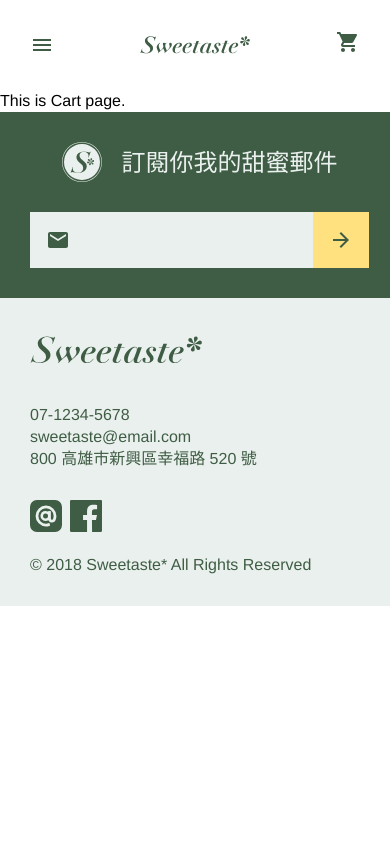
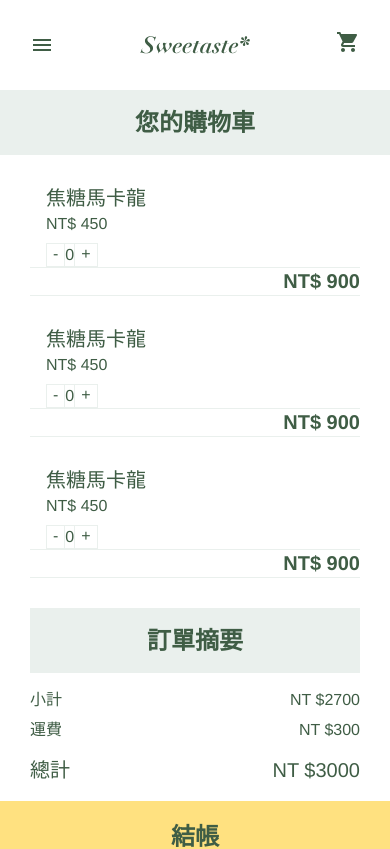
Before and after one commit to Xiawpohr/sweetaste, a React (Create React App) app: page /cart in a window 390 px wide. Shown: the top 849 px of the page. Built offline with nearby package versions, Linux system fonts and the light colour scheme.

Commit message:
add styled mobile cart page

```diff
--- a/src/App.js
+++ b/src/App.js
@@ -2,7 +2,6 @@ import React from 'react'
 import { ThemeProvider } from 'styled-components'
 import AppRouter from './routers/AppRouter.js'
 import configureTheme from './configureTheme.js'
-import 'normalize.css/normalize.css'
 import './injectGlobalStyle.js'
 
 const theme = configureTheme()
--- /dev/null
+++ b/src/components/CartContent.js
@@ -0,0 +1,33 @@
+import React from 'react'
+import Mobile from './Mobile.js'
+import Desktop from './Desktop.js'
+import CartItem from './CartItem.js'
+import Container from '../styles/Container.js'
+import Box from '../styles/Box.js'
+import Text from '../styles/Text.js'
+
+const CartContent = () => (
+  <div>
+    <Mobile>
+      <Text py={1} fontSize={2} fontWeight={600} color='darkGreen' bg='lightGreen' textAlign='center'>您的購物車</Text>
+      <Container>
+        <Box py={3} >
+          <Box>
+            <CartItem />
+          </Box>
+          <Box pt={3}>
+            <CartItem />
+          </Box>
+          <Box pt={3}>
+            <CartItem />
+          </Box>
+        </Box>
+      </Container>
+    </Mobile>
+    <Desktop>
+
+    </Desktop>
+  </div>
+)
+
+export default CartContent
--- /dev/null
+++ b/src/components/CartItem.js
@@ -0,0 +1,34 @@
+import React from 'react'
+import Mobile from './Mobile.js'
+import Desktop from './Desktop.js'
+import Counter from './Counter.js'
+import Flex from '../styles/Flex.js'
+import Box from '../styles/Box.js'
+import Background from '../styles/Background.js'
+import Text from '../styles/Text.js'
+import strawberrySmoothe from '../images/strawberry-smoothe.jpg'
+
+const CartItem = () => (
+  <div>
+    <Mobile>
+      <Flex pb={8.5}>
+        <Box mr={1} width={157} >
+          <Background height={106} backgroundImage={`url(${strawberrySmoothe})`}/>
+        </Box>
+        <Box>
+          <Text fontSize={1} fontWeight={200} color='darkGreen'>焦糖馬卡龍</Text>
+          <Text mb={0} fontSize={0} fontWeight={200} color='darkGreen'>NT$ 450</Text>
+          <Counter />
+        </Box>
+      </Flex>
+      <Box py={8.5} borderTop='1px solid' borderBottom='1px solid' borderColor='lightGreen'>
+        <Text fontSize={1} fontWeight={600} color='darkGreen' textAlign='right'>NT$ 900</Text>
+      </Box>
+    </Mobile>
+    <Desktop>
+
+    </Desktop>
+  </div>
+)
+
+export default CartItem
--- /dev/null
+++ b/src/components/CartSummary.js
@@ -0,0 +1,37 @@
+import React from 'react'
+import Mobile from './Mobile'
+import Desktop from './Desktop'
+import Container from '../styles/Container.js'
+import Flex from '../styles/Flex.js'
+import Text from '../styles/Text.js'
+import Button from '../styles/Button.js'
+
+const CartSummary = () => (
+  <div>
+    <Mobile>
+      <Container>
+        <Text p={1} fontSize={2} fontWeight={600} color='darkGreen' bg='lightGreen' textAlign='center'>訂單摘要</Text>
+        <Flex pt={1} justifyContent='space-between'>
+          <Text fontSize={0} fontWeight={200} color='darkGreen'>小計</Text>
+          <Text fontSize={0} fontWeight={200} color='darkGreen'>NT $2700</Text>
+        </Flex>
+        <Flex pt={0} justifyContent='space-between'>
+          <Text fontSize={0} fontWeight={200} color='darkGreen'>運費</Text>
+          <Text fontSize={0} fontWeight={200} color='darkGreen'>NT $300</Text>
+        </Flex>
+        <Flex py={1} justifyContent='space-between'>
+          <Text fontSize={1} fontWeight={400} color='darkGreen'>總計</Text>
+          <Text fontSize={1} fontWeight={400} color='darkGreen'>NT $3000</Text>
+        </Flex>
+      </Container>
+      <Button width={1}>
+        <Text fontSize={2} fontWeight={600} color='darkGreen' textAlign='center'>結帳</Text>
+      </Button>
+    </Mobile>
+    <Desktop>
+
+    </Desktop>
+  </div>
+)
+
+export default CartSummary
--- /dev/null
+++ b/src/components/Counter.js
@@ -0,0 +1,60 @@
+import React from 'react'
+import Flex from '../styles/Flex.js'
+import Box from '../styles/Box.js'
+import Button from '../styles/Button.js'
+import Text from '../styles/Text.js'
+
+class Counter extends React.Component {
+  constructor (props) {
+    super(props)
+    this.state = {
+      value: 0
+    }
+    this.add = this.add.bind(this)
+    this.substract = this.substract.bind(this)
+  }
+
+  add () {
+    this.setState({
+      value: this.state.value + 1
+    })
+  }
+
+  substract () {
+    if (this.state.value > 0) {
+      this.setState({
+        value: this.state.value - 1
+      })
+    }
+  }
+
+  render () {
+    return (
+      <Flex>
+        <Box width={48} height={48} border='1px solid' borderColor='lightGreen'>
+          <Button width={1} p={12} bg='white' onClick={this.substract}>
+            <Text fontSize={0} fontWeight={200} color='darkGreen' textAlign='center'>
+              -
+            </Text>
+          </Button>
+        </Box>
+        <Box width={48} height={48} ml='-1px' border='1px solid' borderColor='lightGreen'>
+          <Flex p={12} justifyContent='center' alignItems='center'>
+            <Text fontSize={0} fontWeight={200} color='darkGreen' textAlign='center'>
+              {this.state.value}
+            </Text>
+          </Flex>
+        </Box>
+        <Box width={48} height={48} ml='-1px' border='1px solid' borderColor='lightGreen'>
+          <Button width={1} p={12} bg='white' onClick={this.add}>
+            <Text fontSize={0} fontWeight={200} color='darkGreen' textAlign='center'>
+              +
+            </Text>
+          </Button>
+        </Box>
+      </Flex>
+    )
+  }
+}
+
+export default Counter
--- a/src/injectGlobalStyle.js
+++ b/src/injectGlobalStyle.js
@@ -7,6 +7,7 @@ injectGlobal`
 
   html {
     font-size: 625%;
+    -webkit-text-size-adjust: 100%;
   }
 
   body {
@@ -16,4 +17,178 @@ injectGlobal`
     font-size: 0.16rem;
     line-height: 1.375;
   }
+
+  h1 {
+    font-size: 2em;
+    margin: 0.67em 0;
+  }
+
+  hr {
+    box-sizing: content-box;
+    height: 0;
+    overflow: visible;
+  }
+
+  pre {
+    font-family: monospace, monospace;
+    font-size: 1em;
+  }
+
+  a {
+    background-color: transparent;
+  }
+
+  abbr[title] {
+    border-bottom: none;
+    text-decoration: underline;
+    text-decoration: underline dotted;
+  }
+
+  b,
+  strong {
+    font-weight: bolder;
+  }
+
+  code,
+  kbd,
+  samp {
+    font-family: monospace, monospace;
+    font-size: 1em;
+  }
+
+  small {
+    font-size: 80%;
+  }
+
+  sub,
+  sup {
+    font-size: 75%;
+    line-height: 0;
+    position: relative;
+    vertical-align: baseline;
+  }
+
+  sub {
+    bottom: -0.25em;
+  }
+
+  sup {
+    top: -0.5em;
+  }
+
+  img {
+    border-style: none;
+  }
+
+  button,
+  input,
+  optgroup,
+  select,
+  textarea {
+    font-family: inherit;
+    font-size: 100%;
+    margin: 0;
+  }
+
+  button,
+  input {
+    overflow: visible;
+  }
+
+  button,
+  select {
+    text-transform: none;
+  }
+
+  button,
+  [type="button"],
+  [type="reset"],
+  [type="submit"] {
+    -webkit-appearance: button;
+    cursor: pointer;
+  }
+
+  button::-moz-focus-inner,
+  [type="button"]::-moz-focus-inner,
+  [type="reset"]::-moz-focus-inner,
+  [type="submit"]::-moz-focus-inner {
+    border-style: none;
+    padding: 0;
+  }
+
+  button:-moz-focusring,
+  [type="button"]:-moz-focusring,
+  [type="reset"]:-moz-focusring,
+  [type="submit"]:-moz-focusring {
+    outline: 1px dotted ButtonText;
+  }
+
+  button:focus,
+  [type="button"]:focus,
+  [type="reset"]:focus,
+  [type="submit"]:focus {
+    outline: none;
+  }
+
+  fieldset {
+    padding: 0.35em 0.75em 0.625em;
+  }
+
+  legend {
+    box-sizing: border-box;
+    color: inherit;
+    display: table;
+    max-width: 100%;
+    padding: 0;
+    white-space: normal;
+  }
+
+  progress {
+    vertical-align: baseline;
+  }
+
+  textarea {
+    overflow: auto;
+  }
+
+  [type="checkbox"],
+  [type="radio"] {
+    box-sizing: border-box;
+    padding: 0;
+  }
+
+  [type="number"]::-webkit-inner-spin-button,
+  [type="number"]::-webkit-outer-spin-button {
+    height: auto;
+  }
+
+  [type="search"] {
+    -webkit-appearance: textfield;
+    outline-offset: -2px;
+  }
+
+  [type="search"]::-webkit-search-decoration {
+    -webkit-appearance: none;
+  }
+
+  ::-webkit-file-upload-button {
+    -webkit-appearance: button;
+    font: inherit;
+  }
+
+  details {
+    display: block;
+  }
+
+  summary {
+    display: list-item;
+  }
+
+  template {
+    display: none;
+  }
+
+  [hidden] {
+    display: none;
+  }
 `
--- a/src/pages/Cart.js
+++ b/src/pages/Cart.js
@@ -1,8 +1,18 @@
 import React from 'react'
+import Mobile from '../components/Mobile'
+import Desktop from '../components/Desktop'
+import CartContent from '../components/CartContent.js'
+import CartSummary from '../components/CartSummary.js'
 
 const Cart = () => (
   <div>
-    This is Cart page.
+    <Mobile>
+      <CartContent />
+      <CartSummary />
+    </Mobile>
+    <Desktop>
+
+    </Desktop>
   </div>
 )
 
--- a/src/styles/Button.js
+++ b/src/styles/Button.js
@@ -1,19 +1,28 @@
 import styled from 'styled-components'
-import { width } from 'styled-system'
+import { width, color, borders, space } from 'styled-system'
 
 const Button = styled.button`
   ${width}
-  padding: ${props => props.theme.space[1]};
-  border: none;
-  color: ${props => props.theme.colors.darkGreen};
-  background-color: ${props => props.theme.colors.yellow};
+  ${color}
+  ${borders}
+  ${space}
   display: flex;
   justify-content: center;
-  align-items: cneter;
+  align-items: center;
 `
 
+Button.defaultProps = {
+  p: 1,
+  border: 'none',
+  color: 'darkGreen',
+  bg: 'yellow'
+}
+
 Button.propTypes = {
-  ...width.propTypes
+  ...width.propTypes,
+  ...color.propTypes,
+  ...borders.propsTypes,
+  ...space.propTypes
 }
 
 Button.displayName = 'Button'
```
Also changed, not shown: src/images/strawberry-smoothe.jpg (added).
